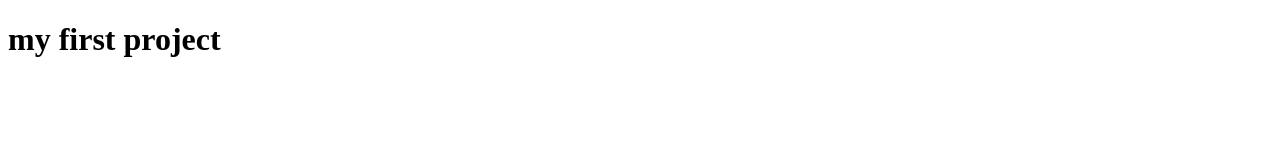
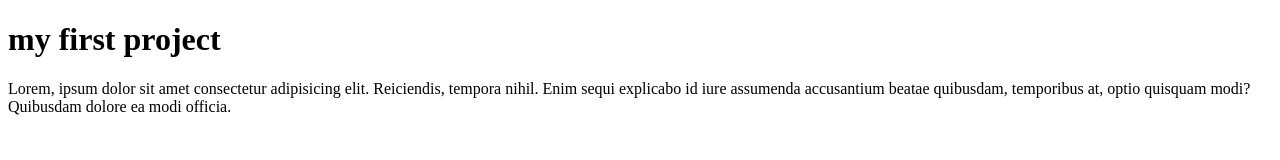
Before and after one commit to sefacrk/first-project, a plain HTML site: page index.html in a window 1280 px wide. Drawn offline with Linux system fonts and the light colour scheme.

Commit message:
index.html

```diff
--- a/index.html
+++ b/index.html
@@ -7,5 +7,8 @@
 </head>
 <body>
     <h1>my first project</h1>
+    <p>
+        Lorem, ipsum dolor sit amet consectetur adipisicing elit. Reiciendis, tempora nihil. Enim sequi explicabo id iure assumenda accusantium beatae quibusdam, temporibus at, optio quisquam modi? Quibusdam dolore ea modi officia.
+    </p>
 </body>
 </html>
```
